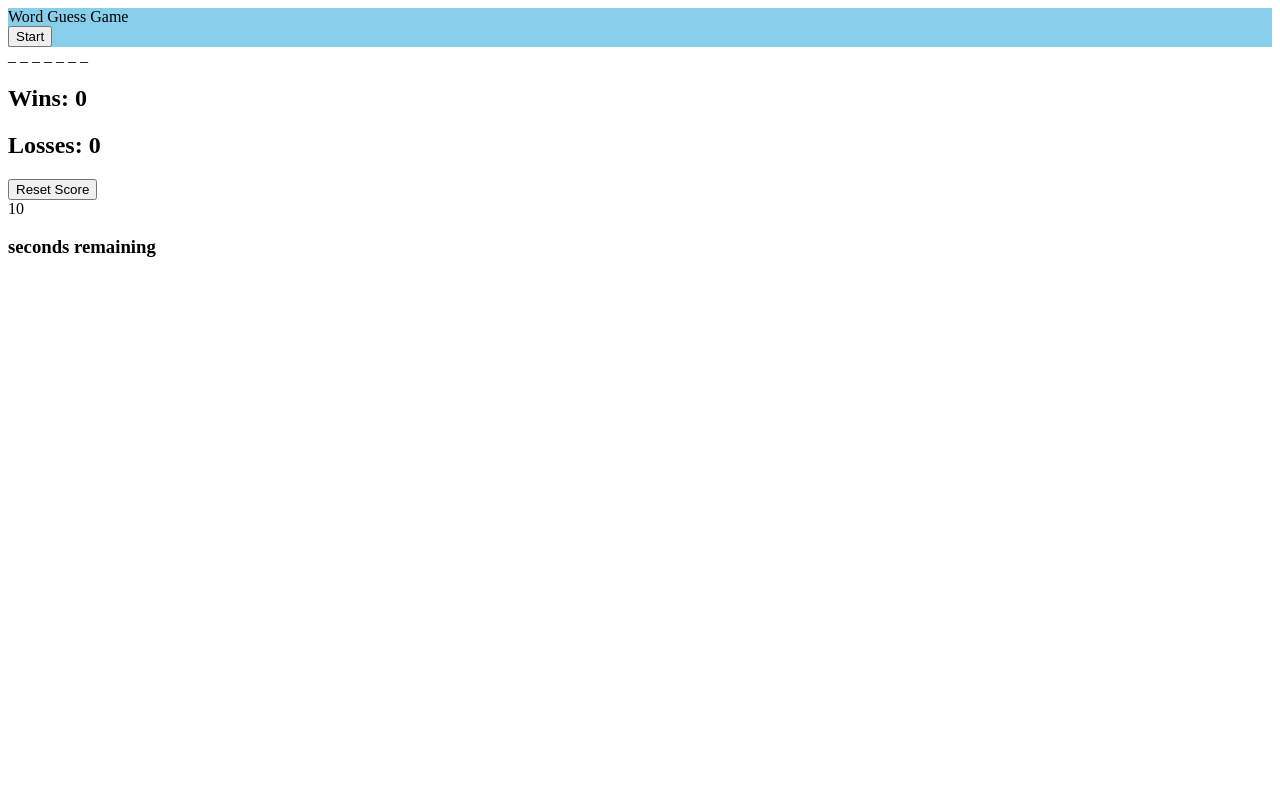
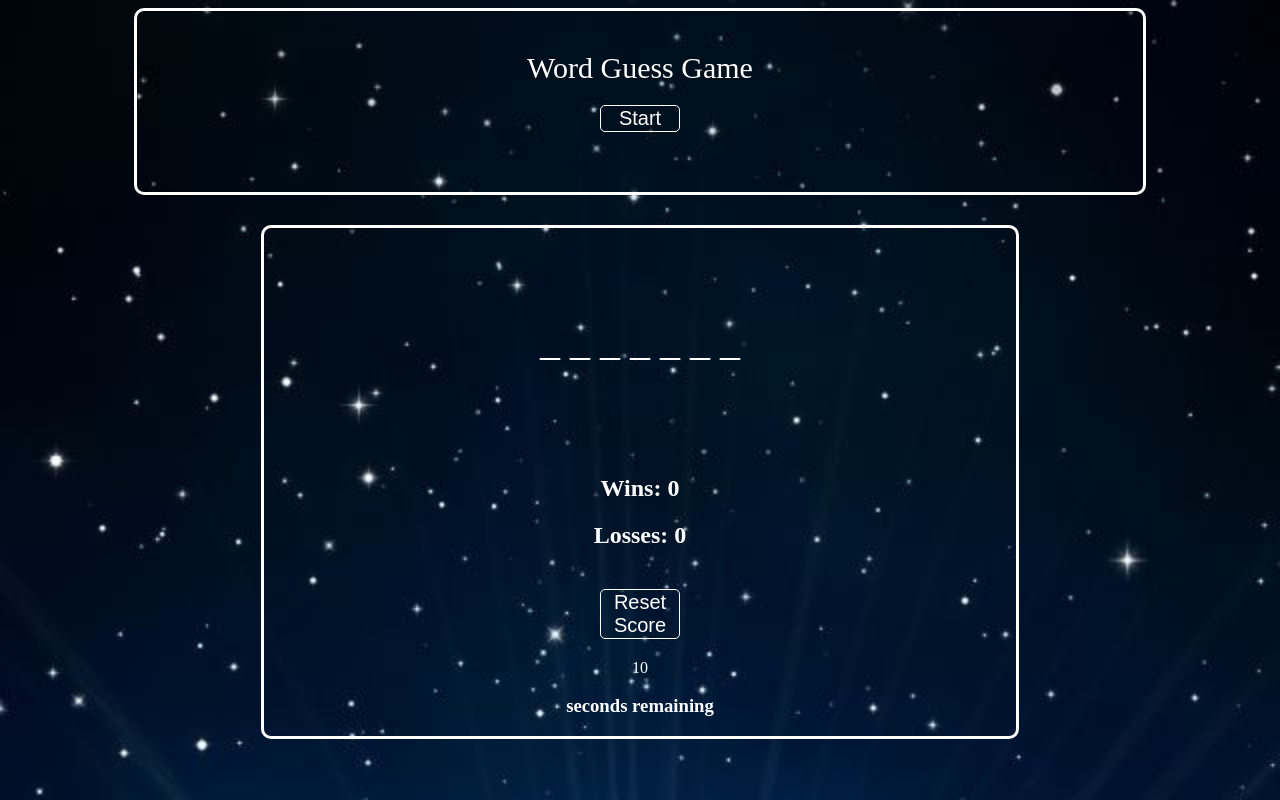
Before and after one commit to ernie2021/hangmanclassproject, a plain HTML site: page index.html/index.html in a window 1280 px wide. Drawn offline with Linux system fonts and the light colour scheme.

Commit message:
css sample

```diff
--- a/index.html/assets/css/style.css
+++ b/index.html/assets/css/style.css
@@ -1,3 +1,59 @@
+* {
+    color:white
+}
+
+body {
+    background-image: url(../../images/earth.jpg);
+    background-repeat: no-repeat;
+    background-size: cover;
+
+}
+
 header {
-    background: skyblue;
+    display: flex;
+    border: 3px solid white;
+    color: white;
+    font-size:30px;
+    padding:40px;
+    margin-left: 10%;
+    margin-right: 10%;
+    align-items:center;
+    flex-direction: column;
+    border-radius: 10px;
 }
+
+
+button {
+    margin: 20px;
+    font-size:20px;
+    width: 80px;
+    background:none;
+    border: 1px solid white;
+    border-radius: 5px;
+    }
+
+button:hover {
+    box-shadow: 0px 0px 5px white, 0px 0px 5px white;
+    }
+button:active {
+    background:white;
+    color: black;
+}
+
+
+.word-blanks {
+
+    font-size: 40px;
+    text-align: center;
+    padding: 90px;
+}
+
+main {
+
+    text-align: center;
+    margin-left: 20%;
+    margin-right: 20%;
+    margin-top: 30px;
+    border:3px solid white;
+    border-radius: 10px;
+}
```
Also changed, not shown: index.html/index.html (+2 -0 lines), index.html/images/earth.jpg (added), index.html/images/world.jpg (added), 1 other file.
